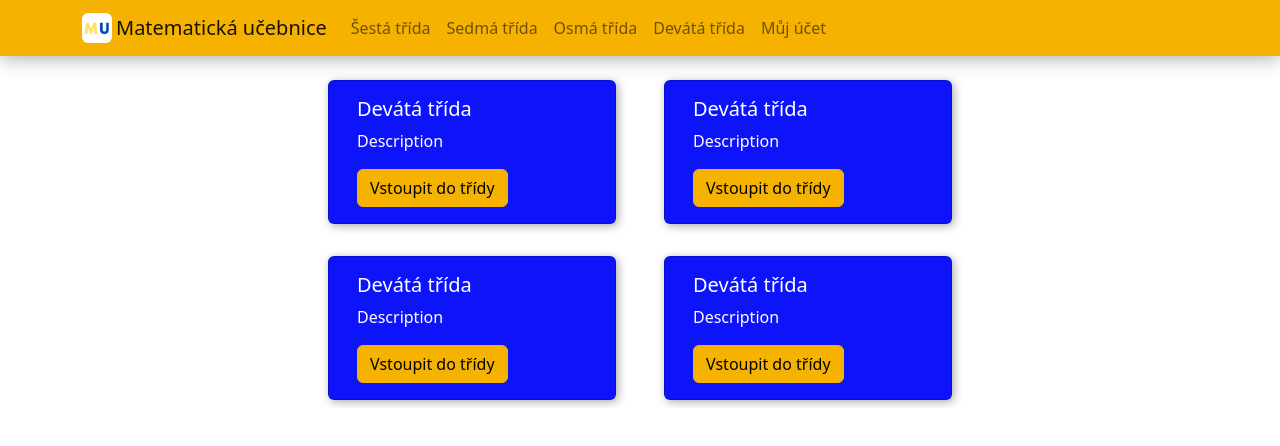
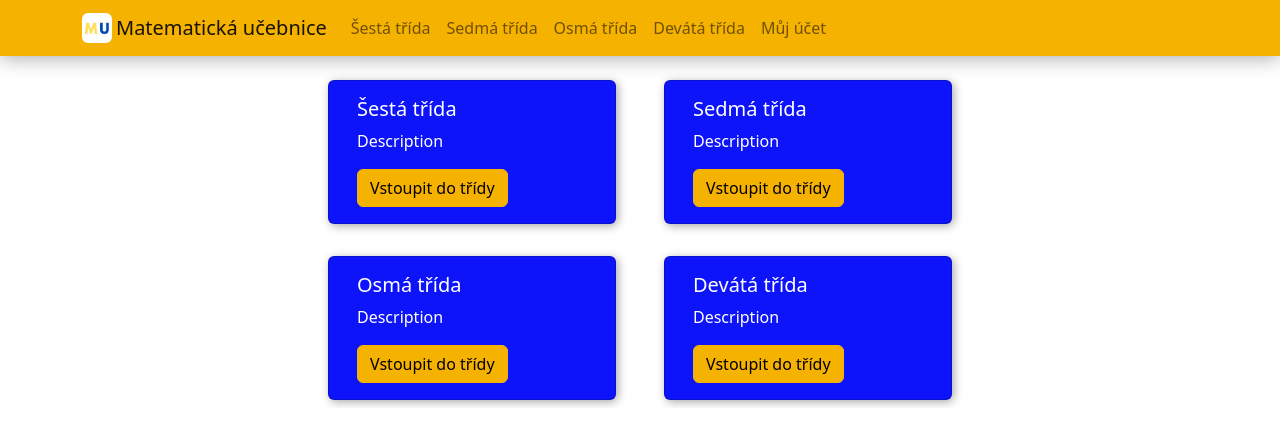
Before and after one commit to gyarab/2022-3e-matematicka_ucebnice, a Next.js app: page /homepage in a window 1280 px wide. Shown: the top 446 px of the page. Built offline with nearby package versions, Linux system fonts and the light colour scheme.

Commit message:
optional title added

```diff
--- a/components/homepage/HomepageCard.jsx
+++ b/components/homepage/HomepageCard.jsx
@@ -12,7 +12,7 @@ import Router from 'next/router'
  * @returns {JSX.Element}
  * @constructor
  */
-const HomepageCard = ({description, redirectDestination}) => {
+const HomepageCard = ({title, description, redirectDestination}) => {
     return (
         <Card
             bg={'primary'}
@@ -21,7 +21,7 @@ const HomepageCard = ({description, redirectDestination}) => {
             className={"m-4 mb-2 darkShadow"}
         >
             <Card.Body>
-                <Card.Title>Devátá třída</Card.Title>
+                <Card.Title>{title}</Card.Title>
                 <Card.Text>
                     {description}
                 </Card.Text>
--- a/pages/homepage.jsx
+++ b/pages/homepage.jsx
@@ -35,20 +35,25 @@ const HomePage = (props) => {
                     <Container style={{width: '100%'}}>
                         <Row className={'align-items-center justify-content-center'}>
                             <HomepageCard
+                                title={'Šestá třída'}
                                 description={'Description'}
                                 redirectDestination={'/class/sixth'}
                             />
                             <HomepageCard
+                                title={'Sedmá třída'}
                                 description={'Description'}
                                 redirectDestination={'/class/seventh'}
                             />
                         </Row>
                         <Row className={'align-items-center justify-content-center'}>
                             <HomepageCard
+
+                                title={'Osmá třída'}
                                 description={'Description'}
                                 redirectDestination={'/class/eight'}
                             />
                             <HomepageCard
+                                title={'Devátá třída'}
                                 description={'Description'}
                                 redirectDestination={'/class/ninth'}
                             />
```
